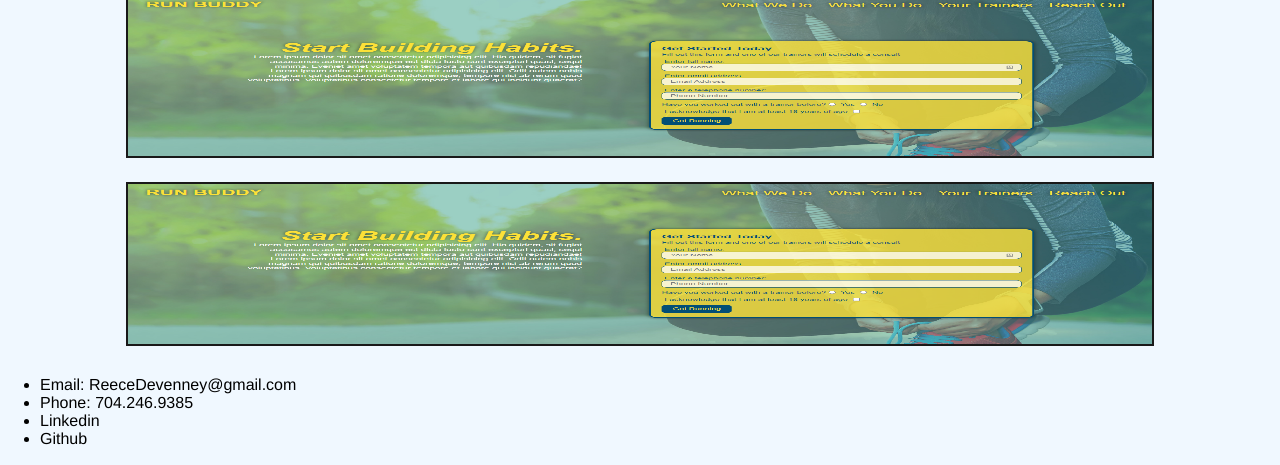
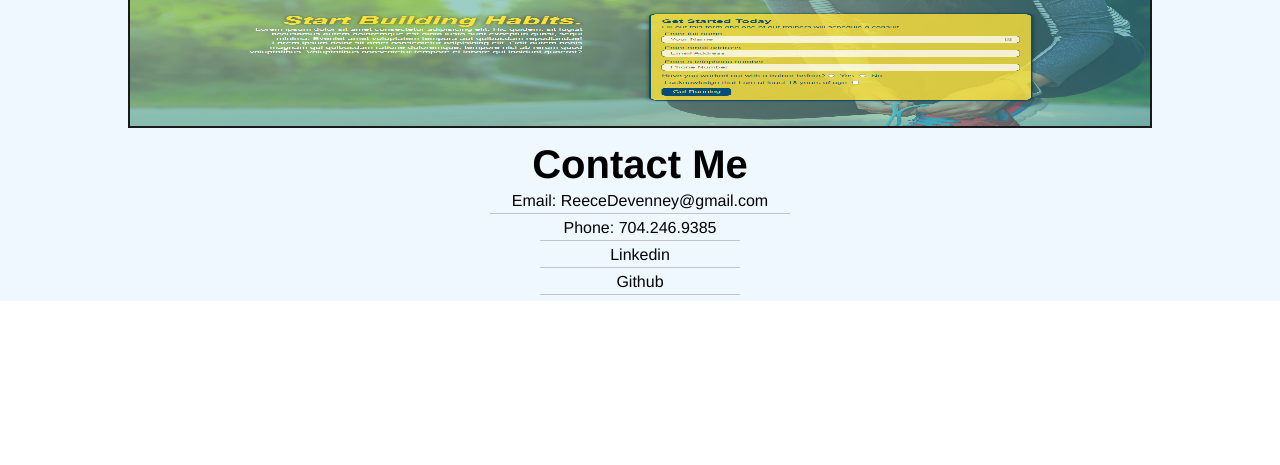
Before and after one commit to ReeceDevenney/Portfolio, a plain HTML site: page index.html in a window 1280 px wide. Shown: the part 1032-1497 px from the top of the page. After the commit the page ends 1333 px from the top, so only its background shows below. Drawn offline with Linux system fonts and the light colour scheme.

Commit message:
updated contact section

```diff
--- a/assets/CSS/style.css
+++ b/assets/CSS/style.css
@@ -1,10 +1,15 @@
 * {
     font-family: helvetica;
+    margin: 0;
+    padding: 0;
+    box-sizing: border-box;
 }
 
-body {
-    margin: 0;
-    padding: 0;
+
+
+a, a:hover, a:focus, a:active {
+    text-decoration: none;
+    color: inherit;
 }
 
 /*header section*/
@@ -40,7 +45,7 @@ header li {
 /*about me Section*/
 
 main {
-    background-color: aliceblue;
+    background-color: rgb(240, 248, 255);
     padding-top: 1px;
     padding-bottom: 1px;
 }
@@ -63,6 +68,8 @@ section p {
     text-align: center;
 }
 
+
+
 /*apps section*/
 
 #applications div {
@@ -81,3 +88,23 @@ section p {
     width: 85vw;
     height: 25vh;
 }
+
+/*contact section*/
+
+.contact ul {
+    list-style: none;
+    text-align: center;
+    padding: 0;
+}
+
+.contact li {
+    border-bottom: 1px solid rgba(150, 150, 150, .5);
+    width: 35%;
+    margin: 5px auto;
+    padding-bottom: 3px;
+    width: 200px;
+}
+
+.contact li:first-child {
+    width: 300px;
+}
--- a/index.html
+++ b/index.html
@@ -18,7 +18,7 @@
     </header>
 
     <main>
-        <section id="about-me">
+        <section id="about-me" class="bio">
             <h2>About Me</h2>
             <img src="./assets/Images/IMG-7680.jpg" alt="Portriat shot of Reece Devenney">
             <p>
@@ -41,12 +41,13 @@
             </div>
         </div>
 
-        <div id="contact">
+        <div id="contact-info" class="contact">
+            <h2>Contact Me</h2>
             <ul>
                 <li>Email: ReeceDevenney@gmail.com</li>
                 <li>Phone: 704.246.9385</li>
-                <li>Linkedin</li>
-                <li>Github</li>
+                <li><a href="https://www.linkedin.com/in/reece-d-83753520a/">Linkedin</a></li>
+                <li><a href="https://github.com/ReeceDevenney">Github</a></li>
             </ul>
         </div>
     </main>
```
